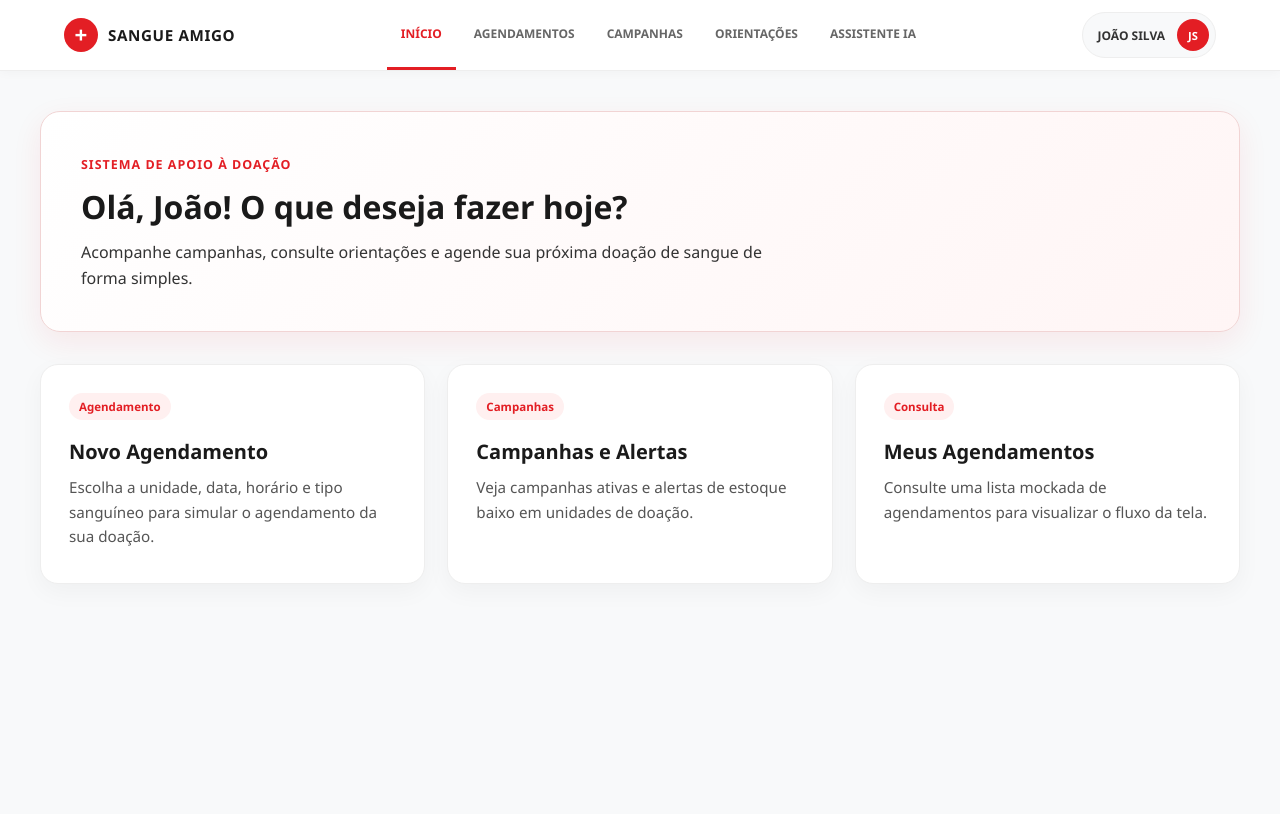
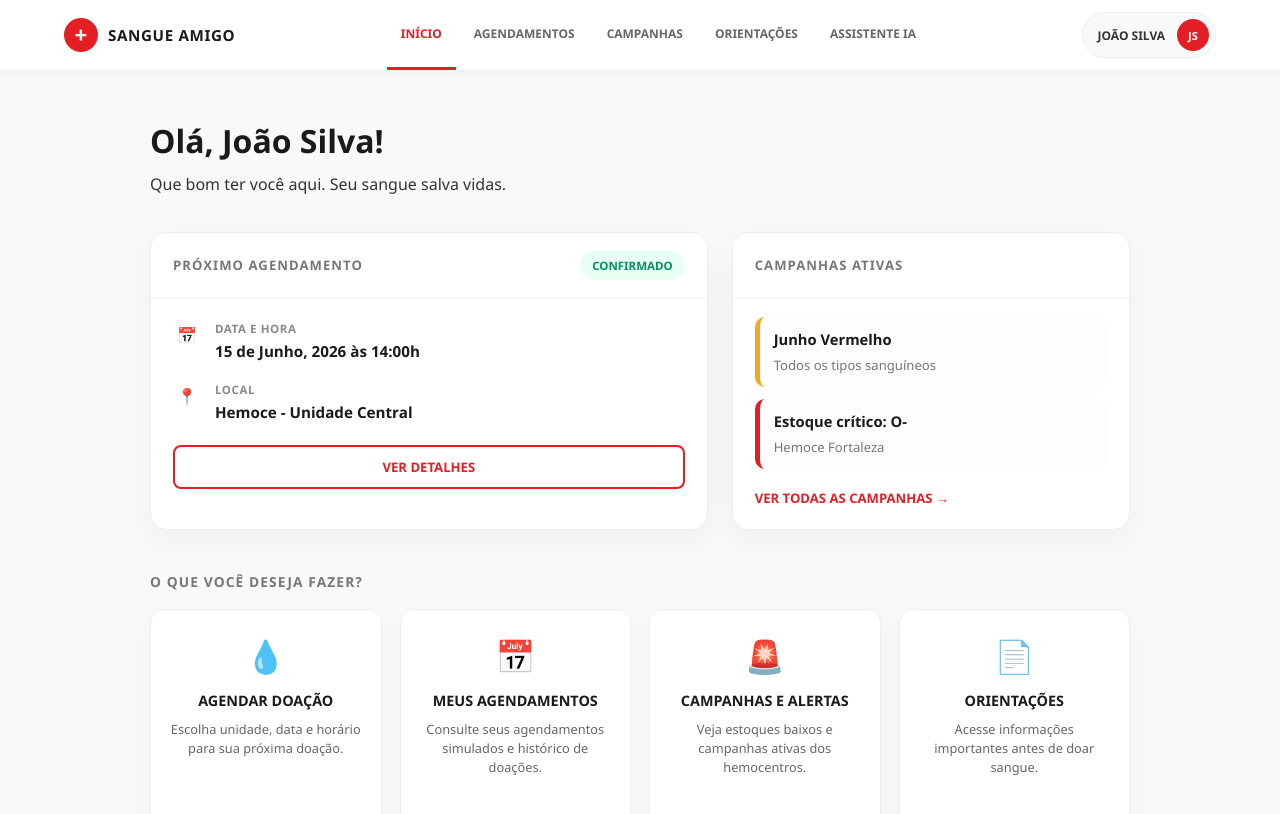
Before and after one commit to ksobreira/hemoce-web, a React app in the folder frontend/: page /home in a window 1280 px wide. Shown: the top 814 px of the page. Built offline with nearby package versions, Linux system fonts and the light colour scheme; the HTML template or start-up script is replaced by a standard one.

Commit message:
feat: melhorar home com resumo de agendamento e campanhas

```diff
--- a/frontend/src/pages/home/Home.jsx
+++ b/frontend/src/pages/home/Home.jsx
@@ -4,49 +4,146 @@ import Header from "../../components/layout/Header";
 import styles from "./Home.module.css";
 
 function Home() {
+  const proximoAgendamento = {
+    id: 1,
+    data: "15 de Junho, 2026",
+    horario: "14:00h",
+    unidade: "Hemoce - Unidade Central",
+    status: "Confirmado",
+  };
+
+  const campanhasAtivas = [
+    {
+      id: 1,
+      titulo: "Junho Vermelho",
+      subtitulo: "Todos os tipos sanguíneos",
+      destaque: "media",
+    },
+    {
+      id: 2,
+      titulo: "Estoque crítico: O-",
+      subtitulo: "Hemoce Fortaleza",
+      destaque: "alta",
+    },
+  ];
+
+  const acoesRapidas = [
+    {
+      titulo: "Agendar Doação",
+      descricao: "Escolha unidade, data e horário para sua próxima doação.",
+      icone: "💧",
+      rota: "/agendamentos/novo",
+    },
+    {
+      titulo: "Meus Agendamentos",
+      descricao: "Consulte seus agendamentos simulados e histórico de doações.",
+      icone: "📅",
+      rota: "/agendamentos",
+    },
+    {
+      titulo: "Campanhas e Alertas",
+      descricao: "Veja estoques baixos e campanhas ativas dos hemocentros.",
+      icone: "🚨",
+      rota: "/campanhas",
+    },
+    {
+      titulo: "Orientações",
+      descricao: "Acesse informações importantes antes de doar sangue.",
+      icone: "📄",
+      rota: "/orientacoes",
+    },
+  ];
+
   return (
     <>
       <Header />
 
       <main className={styles.page}>
-        <section className={styles.hero}>
-          <div>
-            <span className={styles.eyebrow}>Sistema de Apoio à Doação</span>
-            <h1>Olá, João! O que deseja fazer hoje?</h1>
-            <p>
-              Acompanhe campanhas, consulte orientações e agende sua próxima
-              doação de sangue de forma simples.
-            </p>
-          </div>
+        <section className={styles.welcomeSection}>
+          <h1>Olá, João Silva!</h1>
+          <p>Que bom ter você aqui. Seu sangue salva vidas.</p>
         </section>
 
-        <section className={styles.cardsGrid}>
-          <Link to="/agendamentos/novo" className={styles.card}>
-            <span className={styles.cardTag}>Agendamento</span>
-            <h2>Novo Agendamento</h2>
-            <p>
-              Escolha a unidade, data, horário e tipo sanguíneo para simular o
-              agendamento da sua doação.
-            </p>
-          </Link>
+        <section className={styles.summaryGrid}>
+          <article className={styles.summaryCard}>
+            <div className={styles.cardHeader}>
+              <h2>Próximo Agendamento</h2>
+              <span className={styles.statusConfirmed}>
+                {proximoAgendamento.status}
+              </span>
+            </div>
 
-          <Link to="/campanhas" className={styles.card}>
-            <span className={styles.cardTag}>Campanhas</span>
-            <h2>Campanhas e Alertas</h2>
-            <p>
-              Veja campanhas ativas e alertas de estoque baixo em unidades de
-              doação.
-            </p>
-          </Link>
+            <div className={styles.appointmentInfo}>
+              <div className={styles.infoRow}>
+                <span className={styles.infoIcon}>📅</span>
+                <div>
+                  <span className={styles.infoLabel}>Data e hora</span>
+                  <strong>
+                    {proximoAgendamento.data} às {proximoAgendamento.horario}
+                  </strong>
+                </div>
+              </div>
 
-          <Link to="/agendamentos" className={styles.card}>
-            <span className={styles.cardTag}>Consulta</span>
-            <h2>Meus Agendamentos</h2>
-            <p>
-              Consulte uma lista mockada de agendamentos para visualizar o fluxo
-              da tela.
-            </p>
-          </Link>
+              <div className={styles.infoRow}>
+                <span className={styles.infoIcon}>📍</span>
+                <div>
+                  <span className={styles.infoLabel}>Local</span>
+                  <strong>{proximoAgendamento.unidade}</strong>
+                </div>
+              </div>
+            </div>
+
+            <Link
+              to={`/agendamentos/${proximoAgendamento.id}`}
+              className={styles.outlineButton}
+            >
+              Ver detalhes
+            </Link>
+          </article>
+
+          <article className={styles.summaryCard}>
+            <div className={styles.cardHeader}>
+              <h2>Campanhas Ativas</h2>
+            </div>
+
+            <div className={styles.campaignList}>
+              {campanhasAtivas.map((campanha) => (
+                <Link
+                  key={campanha.id}
+                  to={`/campanhas/${campanha.id}`}
+                  className={`${styles.campaignItem} ${
+                    campanha.destaque === "alta"
+                      ? styles.highPriority
+                      : styles.mediumPriority
+                  }`}
+                >
+                  <div>
+                    <strong>{campanha.titulo}</strong>
+                    <span>{campanha.subtitulo}</span>
+                  </div>
+                </Link>
+              ))}
+            </div>
+
+            <Link to="/campanhas" className={styles.textButton}>
+              Ver todas as campanhas →
+            </Link>
+          </article>
+        </section>
+
+        <section className={styles.quickActionsSection}>
+          <h2>O que você deseja fazer?</h2>
+
+          <div className={styles.quickActionsGrid}>
+            {acoesRapidas.map((acao) => (
+              <Link key={acao.titulo} to={acao.rota} className={styles.actionCard}>
+                <span className={styles.actionIcon}>{acao.icone}</span>
+                <h3>{acao.titulo}</h3>
+                <p>{acao.descricao}</p>
+                <span className={styles.actionHint}>Acessar →</span>
+              </Link>
+            ))}
+          </div>
         </section>
       </main>
     </>
--- a/frontend/src/pages/home/Home.module.css
+++ b/frontend/src/pages/home/Home.module.css
@@ -1,101 +1,297 @@
 .page {
   min-height: calc(100vh - 70px);
   background-color: var(--bg-principal);
-  padding: 40px 24px;
+  padding: 48px 24px 64px;
+  font-family: var(--fonte-principal);
 }
 
-.hero {
-  max-width: 1200px;
-  margin: 0 auto 32px;
-  background: linear-gradient(135deg, #ffffff 0%, #fff5f5 100%);
-  border-radius: 20px;
-  padding: 40px;
-  border: 1px solid #f1d4d4;
-  box-shadow: 0 10px 30px rgba(227, 30, 36, 0.08);
+.welcomeSection {
+  max-width: 980px;
+  margin: 0 auto 34px;
 }
 
-.eyebrow {
-  display: inline-block;
-  color: var(--cor-primaria);
-  font-size: 0.78rem;
+.welcomeSection h1 {
+  color: var(--cor-escuro-total);
+  font-size: 2rem;
   font-weight: 800;
-  text-transform: uppercase;
-  letter-spacing: 0.08em;
-  margin-bottom: 12px;
+  margin-bottom: 10px;
 }
 
-.hero h1 {
-  color: var(--cor-escuro-total);
-  font-size: 2rem;
-  margin-bottom: 12px;
-}
-
-.hero p {
-  max-width: 720px;
+.welcomeSection p {
   color: var(--cor-escuro-medium);
   font-size: 1rem;
   line-height: 1.6;
 }
 
-.cardsGrid {
-  max-width: 1200px;
-  margin: 0 auto;
+.summaryGrid {
+  max-width: 980px;
+  margin: 0 auto 42px;
   display: grid;
-  grid-template-columns: repeat(3, 1fr);
-  gap: 22px;
+  grid-template-columns: 1.4fr 1fr;
+  gap: 24px;
 }
 
-.card {
-  min-height: 220px;
+.summaryCard {
   background-color: var(--bg-card);
+  border-radius: 16px;
   border: 1px solid #eeeeee;
-  border-radius: 18px;
-  padding: 28px;
-  text-decoration: none;
-  color: inherit;
-  box-shadow: 0 8px 24px rgba(0, 0, 0, 0.04);
-  transition: transform 0.2s ease, box-shadow 0.2s ease, border-color 0.2s ease;
+  box-shadow: 0 10px 30px rgba(0, 0, 0, 0.045);
+  overflow: hidden;
 }
 
-.card:hover {
-  transform: translateY(-4px);
-  border-color: var(--cor-primaria);
-  box-shadow: 0 14px 30px rgba(227, 30, 36, 0.12);
+.cardHeader {
+  min-height: 66px;
+  padding: 0 22px;
+  border-bottom: 1px solid #f0f0f0;
+  display: flex;
+  align-items: center;
+  justify-content: space-between;
 }
 
-.cardTag {
-  display: inline-block;
-  background-color: #fff0f0;
-  color: var(--cor-primaria);
-  padding: 6px 10px;
+.cardHeader h2 {
+  color: #777777;
+  font-size: 0.82rem;
+  font-weight: 800;
+  text-transform: uppercase;
+  letter-spacing: 0.08em;
+}
+
+.statusConfirmed {
+  background-color: #e8fff4;
+  color: #00945f;
+  padding: 7px 12px;
   border-radius: 999px;
   font-size: 0.72rem;
   font-weight: 800;
+  text-transform: uppercase;
+}
+
+.appointmentInfo {
+  padding: 22px;
+  display: flex;
+  flex-direction: column;
+  gap: 20px;
+}
+
+.infoRow {
+  display: flex;
+  align-items: flex-start;
+  gap: 14px;
+}
+
+.infoIcon {
+  width: 28px;
+  height: 28px;
+  display: flex;
+  align-items: center;
+  justify-content: center;
+  font-size: 1rem;
+}
+
+.infoLabel {
+  display: block;
+  color: #8a8a8a;
+  font-size: 0.72rem;
+  font-weight: 800;
+  text-transform: uppercase;
+  letter-spacing: 0.05em;
+  margin-bottom: 4px;
+}
+
+.infoRow strong {
+  color: var(--cor-escuro-total);
+  font-size: 0.95rem;
+}
+
+.outlineButton {
+  margin: 0 22px 22px;
+  height: 44px;
+  border: 2px solid var(--cor-primaria);
+  border-radius: 8px;
+  color: var(--cor-primaria);
+  background-color: transparent;
+  text-decoration: none;
+  font-size: 0.82rem;
+  font-weight: 800;
+  text-transform: uppercase;
+  display: flex;
+  align-items: center;
+  justify-content: center;
+  transition: all 0.2s ease;
+}
+
+.outlineButton:hover {
+  background-color: var(--cor-primaria);
+  color: #ffffff;
+  transform: translateY(-1px);
+}
+
+.campaignList {
+  padding: 18px 22px 6px;
+  display: flex;
+  flex-direction: column;
+  gap: 12px;
+}
+
+.campaignItem {
+  min-height: 62px;
+  background-color: #fdfdfd;
+  border-radius: 10px;
+  text-decoration: none;
+  color: inherit;
+  display: flex;
+  align-items: center;
+  padding: 12px 14px;
+  border-left: 5px solid transparent;
+  transition: all 0.2s ease;
+}
+
+.campaignItem:hover {
+  background-color: #fff7f7;
+  transform: translateX(3px);
+}
+
+.campaignItem strong {
+  display: block;
+  color: var(--cor-escuro-total);
+  font-size: 0.92rem;
+  margin-bottom: 4px;
+}
+
+.campaignItem span {
+  color: #777777;
+  font-size: 0.82rem;
+}
+
+.highPriority {
+  border-left-color: var(--cor-primaria);
+}
+
+.mediumPriority {
+  border-left-color: #f5a623;
+}
+
+.textButton {
+  display: inline-flex;
+  margin: 14px 22px 22px;
+  color: var(--cor-primaria);
+  text-decoration: none;
+  font-size: 0.82rem;
+  font-weight: 800;
+  text-transform: uppercase;
+}
+
+.textButton:hover {
+  text-decoration: underline;
+}
+
+.quickActionsSection {
+  max-width: 980px;
+  margin: 0 auto;
+}
+
+.quickActionsSection h2 {
+  color: #777777;
+  font-size: 0.86rem;
+  font-weight: 800;
+  text-transform: uppercase;
+  letter-spacing: 0.08em;
   margin-bottom: 18px;
 }
 
-.card h2 {
+.quickActionsGrid {
+  display: grid;
+  grid-template-columns: repeat(4, 1fr);
+  gap: 18px;
+}
+
+.actionCard {
+  min-height: 190px;
+  background-color: var(--bg-card);
+  border: 1px solid #eeeeee;
+  border-radius: 14px;
+  padding: 24px 18px;
+  text-decoration: none;
+  color: inherit;
+  box-shadow: 0 8px 24px rgba(0, 0, 0, 0.035);
+  display: flex;
+  flex-direction: column;
+  align-items: center;
+  text-align: center;
+  justify-content: flex-start;
+  transition: all 0.2s ease;
+  position: relative;
+}
+
+.actionCard:hover {
+  border-color: var(--cor-primaria);
+  box-shadow: 0 14px 30px rgba(227, 30, 36, 0.12);
+  transform: translateY(-4px);
+}
+
+.actionIcon {
+  font-size: 2rem;
+  margin-bottom: 14px;
+}
+
+.actionCard h3 {
   color: var(--cor-escuro-total);
-  font-size: 1.25rem;
+  font-size: 0.9rem;
+  font-weight: 800;
+  text-transform: uppercase;
   margin-bottom: 10px;
 }
 
-.card p {
-  color: #555555;
-  line-height: 1.6;
-  font-size: 0.95rem;
+.actionCard p {
+  color: #666666;
+  font-size: 0.8rem;
+  line-height: 1.5;
+  margin-bottom: 16px;
+}
+
+.actionHint {
+  margin-top: auto;
+  color: var(--cor-primaria);
+  font-size: 0.75rem;
+  font-weight: 800;
+  opacity: 0;
+  transform: translateY(4px);
+  transition: all 0.2s ease;
+}
+
+.actionCard:hover .actionHint {
+  opacity: 1;
+  transform: translateY(0);
 }
 
 @media (max-width: 900px) {
-  .cardsGrid {
+  .summaryGrid {
     grid-template-columns: 1fr;
   }
 
-  .hero {
-    padding: 28px;
+  .quickActionsGrid {
+    grid-template-columns: repeat(2, 1fr);
+  }
+}
+
+@media (max-width: 560px) {
+  .page {
+    padding: 32px 16px 48px;
   }
 
-  .hero h1 {
+  .welcomeSection h1 {
     font-size: 1.6rem;
   }
-}
+
+  .quickActionsGrid {
+    grid-template-columns: 1fr;
+  }
+
+  .cardHeader {
+    align-items: flex-start;
+    flex-direction: column;
+    justify-content: center;
+    gap: 10px;
+    padding: 16px 20px;
+  }
+}git
```
